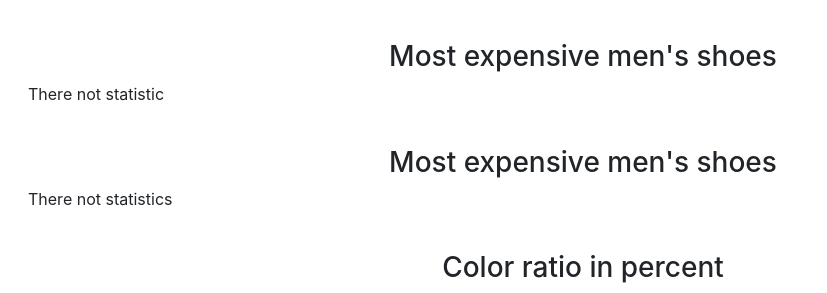
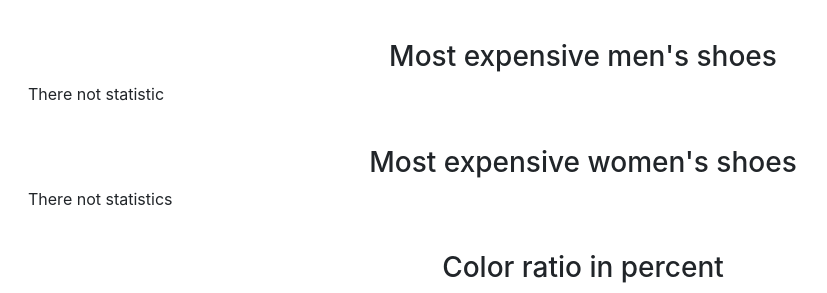
Before and after one commit to HighHopesInt/products_aggregator, a Django app: page /stats/ in a window 1280 px wide. Shown: the part 244-537 px from the top of the page, without its empty margins (57-884 px from the left). Run offline with Django 3.2, Linux system fonts and the light colour scheme; data that the repository does not hold is empty; parts of the project's set-up code (start-up, migrations or seed data) failed here and were passed over; some libraries are stand-ins or nearby versions.

Commit message:
Fix wrong header

```diff
--- a/templates/stats.html
+++ b/templates/stats.html
@@ -61,7 +61,7 @@
         <p>There not statistic</p>
     {% endif %}
     <br>
-    <h3>Most expensive men's shoes</h3>
+    <h3>Most expensive women's shoes</h3>
     {% if top_female_boot %}
         <table class="table table-striped table-hover table-bordered">
             <caption>Most expensive men's shoes</caption>
```
